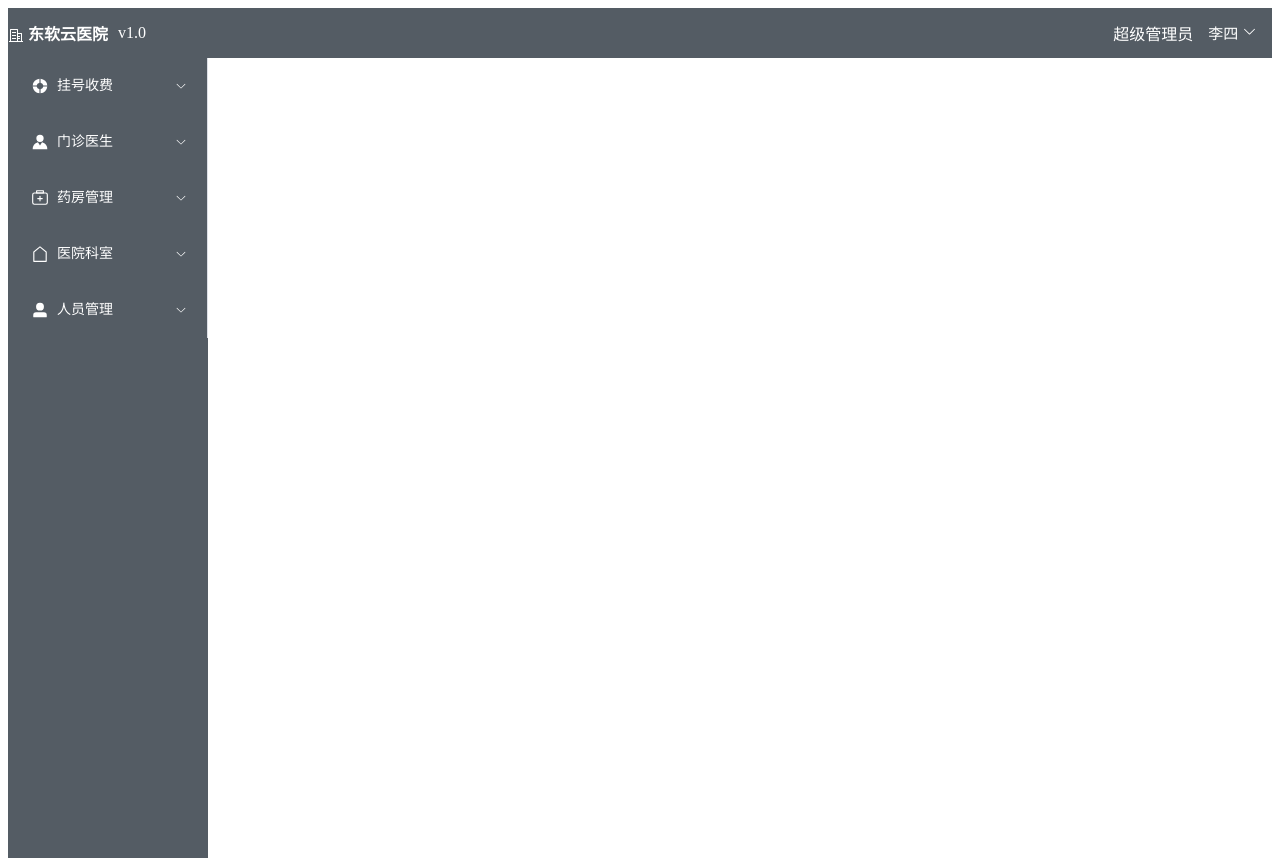
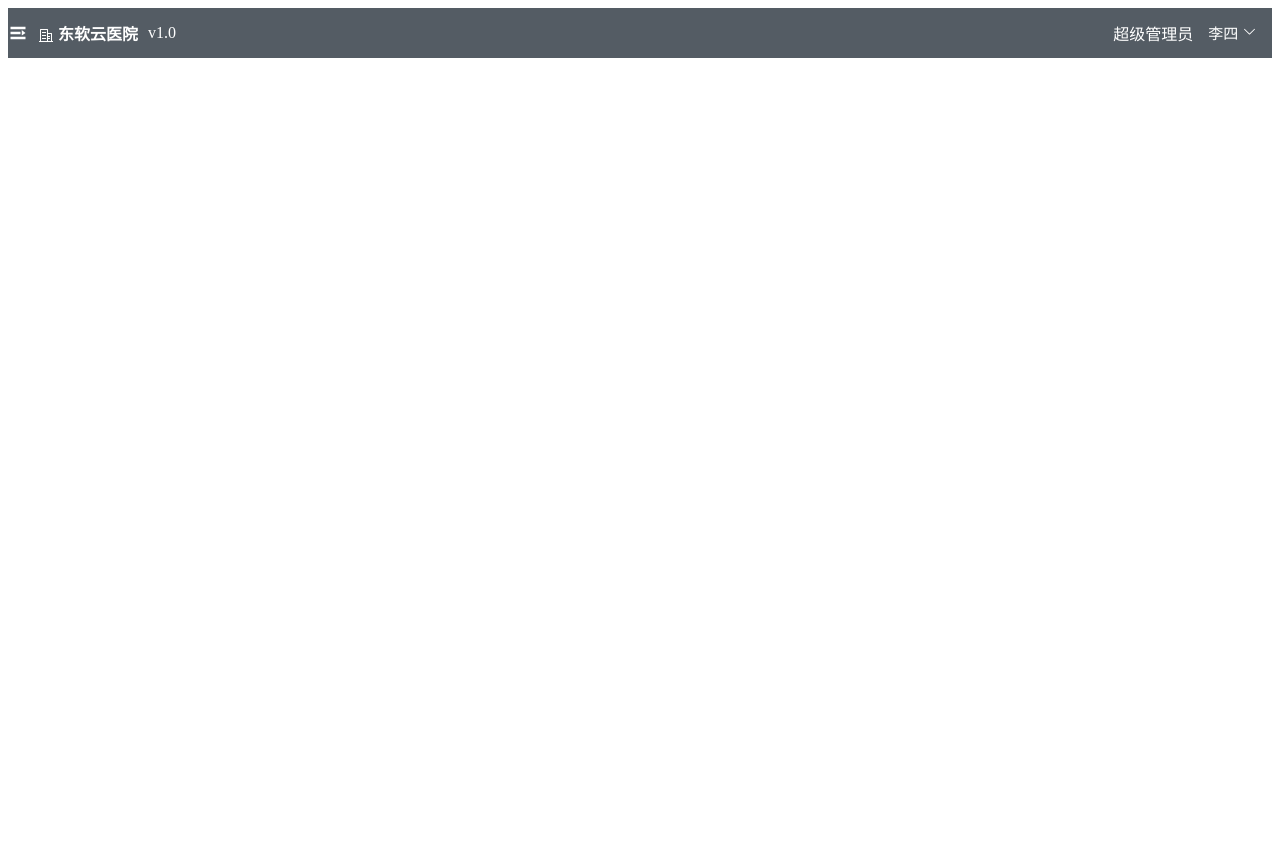
Before and after one commit to chenzhixian0805/hisclient, a Vue app: page /#/home in a window 1280 px wide. After the commit the page ends 800 px from the top, so only its background shows below. Built offline with nearby package versions, Linux system fonts and the light colour scheme.

Commit message:
feat: 生成 Markdown 文件
Co-authored-by: traeagent <traeagent@users.noreply.github.com>

```diff
--- a/src/views/Index.vue
+++ b/src/views/Index.vue
@@ -6,7 +6,7 @@
         <div class="header-left">
           <!-- 汉堡菜单按钮 -->
           <el-icon class="hamburger-btn" @click="toggleSidebar">
-            <Fold v-if="!isMobile || sidebarVisible" />
+            <Fold v-if="sidebarVisible" />
             <Expand v-else />
           </el-icon>
           <h4 class="text-icon">
@@ -41,63 +41,8 @@
         </div>
       </el-header>
       <el-container class="wrapper-main">
-        <!-- PC端侧边栏 -->
-        <el-aside v-if="!isMobile" width="200px" class="aside">
-          <el-menu
-            active-text-color="#ffd04b"
-            background-color="#545c64"
-            class="el-menu-vertical-demo"
-            default-active="2"
-            text-color="#fff"
-            unique-opened="true"
-            router="true"
-          >
-            <el-sub-menu index="1">
-              <template #title>
-                <el-icon><HelpFilled /></el-icon>
-                <span>挂号收费</span>
-              </template>
-              <el-menu-item index="/home/onsiteRegistration">窗口挂号</el-menu-item>
-              <el-menu-item index="/home/registrationRecord">窗口退号</el-menu-item>
-            </el-sub-menu>
-            <el-sub-menu index="2">
-              <template #title>
-                <el-icon><Avatar /></el-icon>
-                <span>门诊医生</span>
-              </template>
-              <el-menu-item index="/home/patientview">患者查看</el-menu-item>
-              <el-menu-item index="/home/medicalrecord">医生诊疗:病历首页</el-menu-item>
-              <el-menu-item index="/home/prescribemedicine">医生诊疗:开设处方</el-menu-item>
-            </el-sub-menu>
-            <el-sub-menu index="3">
-              <template #title>
-                <el-icon><FirstAidKit /></el-icon>
-                <span>药房管理</span>
-              </template>
-              <el-menu-item index="/home/pharmacydispensing">药房发药</el-menu-item>
-              <el-menu-item index="/home/pharmacyinventory">药房库存</el-menu-item>
-            </el-sub-menu>
-            <el-sub-menu index="4">
-              <template #title>
-                <el-icon><House /></el-icon>
-                <span>医院科室</span>
-              </template>
-              <el-menu-item index="/home/internalmedicine">内科</el-menu-item>
-              <el-menu-item index="/home/surgery">外科</el-menu-item>
-            </el-sub-menu>
-            <el-sub-menu index="5">
-              <template #title>
-                <el-icon><UserFilled /></el-icon>
-                <span>人员管理</span>
-              </template>
-              <el-menu-item index="/home/person">医院职员</el-menu-item>
-            </el-sub-menu>
-          </el-menu>
-        </el-aside>
-
-        <!-- 移动端抽屉侧边栏 -->
+        <!-- 抽屉侧边栏（所有屏幕尺寸共用） -->
         <el-drawer
-          v-if="isMobile"
           v-model="sidebarVisible"
           direction="ltr"
           size="200px"
@@ -189,9 +134,7 @@ export default {
       }
     },
     toggleSidebar() {
-      if (this.isMobile) {
-        this.sidebarVisible = !this.sidebarVisible;
-      }
+      this.sidebarVisible = !this.sidebarVisible;
     },
     onMenuSelect() {
       // 移动端点击菜单项后自动关闭抽屉
@@ -233,7 +176,7 @@ export default {
   font-size: 20px;
   cursor: pointer;
   color: white;
-  display: none;
+  display: flex;
 }
 
 .wrapper .wrapper-header .header-right {
@@ -261,21 +204,13 @@ export default {
 }
 
 /*************** 响应式适配 ****************/
-/* 平板及以下：显示汉堡按钮 */
+/* 平板及以下：隐藏非必要信息 */
 @media screen and (max-width: 768px) {
-  .hamburger-btn {
-    display: flex;
-  }
-
   .wrapper .wrapper-header .header-left .text {
     display: none;
   }
 
   .wrapper .wrapper-header .header-right .user-name {
-    display: none;
-  }
-
-  .wrapper .wrapper-main .aside {
     display: none;
   }
 
```
